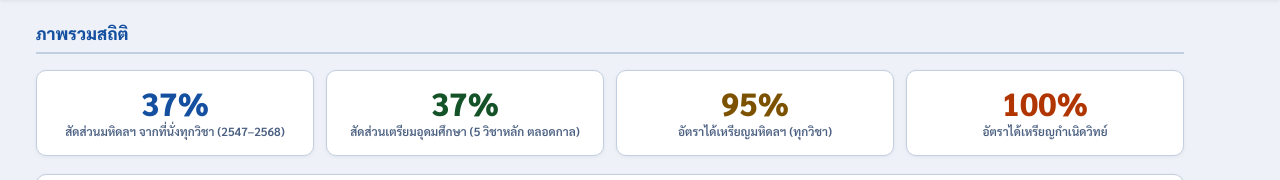
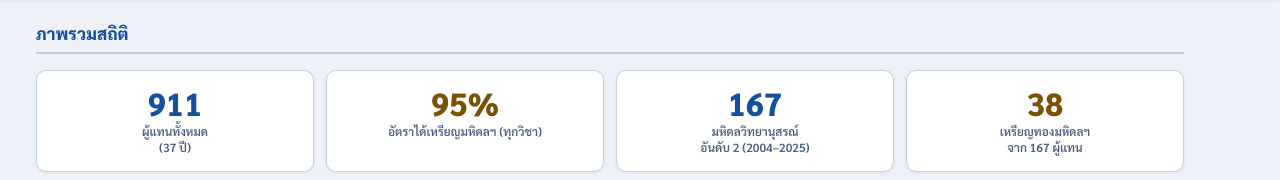
Before and after one commit to laokhwan/olympic, a plain HTML site: page index.html in a window 1280 px wide. Shown: the part 218-398 px from the top of the page. Drawn offline with nearby package versions, Linux system fonts and the light colour scheme.

Commit message:
Add files via upload

```diff
--- a/index.html
+++ b/index.html
@@ -161,12 +161,20 @@ main{padding:22px 36px;max-width:1220px}
 <!-- OVERVIEW -->
 <div id="sec-overview" class="section active">
   <div class="sec-title">ภาพรวมสถิติ</div>
-  <div class="g4" style="margin-bottom:18px">
+  <!-- <div class="g4" style="margin-bottom:18px">
+    <div class="kpi"><div class="kpi-n" style="color:var(--kamnoed)">100%</div><div class="kpi-l">อัตราได้เหรียญกำเนิดวิทย์</div></div>
     <div class="kpi"><div class="kpi-n">37%</div><div class="kpi-l">สัดส่วนมหิดลฯ จากที่นั่งทุกวิชา (2547–2568)</div></div>
     <div class="kpi"><div class="kpi-n" style="color:var(--triam)">37%</div><div class="kpi-l">สัดส่วนเตรียมอุดมศึกษา (5 วิชาหลัก ตลอดกาล)</div></div>
     <div class="kpi"><div class="kpi-n" style="color:var(--gold)">95%</div><div class="kpi-l">อัตราได้เหรียญมหิดลฯ (ทุกวิชา)</div></div>
-    <div class="kpi"><div class="kpi-n" style="color:var(--kamnoed)">100%</div><div class="kpi-l">อัตราได้เหรียญกำเนิดวิทย์</div></div>
+  </div> -->
+
+  <div class="g4" style="margin-bottom:18px">
+    <div class="kpi"><div class="kpi-n">911</div><div class="kpi-l">ผู้แทนทั้งหมด<br>(37 ปี)</div></div>
+    <div class="kpi"><div class="kpi-n" style="color:var(--gold)">95%</div><div class="kpi-l">อัตราได้เหรียญมหิดลฯ (ทุกวิชา)</div></div>
+    <div class="kpi"><div class="kpi-n" style="color:var(--mahidol)">167</div><div class="kpi-l">มหิดลวิทยานุสรณ์<br>อันดับ 2 (2004–2025)</div></div>
+    <div class="kpi"><div class="kpi-n" style="color:var(--gold)">38</div><div class="kpi-l">เหรียญทองมหิดลฯ<br>จาก 167 ผู้แทน</div></div>
   </div>
+
   <div class="card chart-tall">
     <h3>จำนวนผู้แทนต่อปี แยกโรงเรียนหลัก (รวมทุกวิชา)</h3>
     <div class="chart-wrap"><canvas id="c-stacked"></canvas></div>
```
